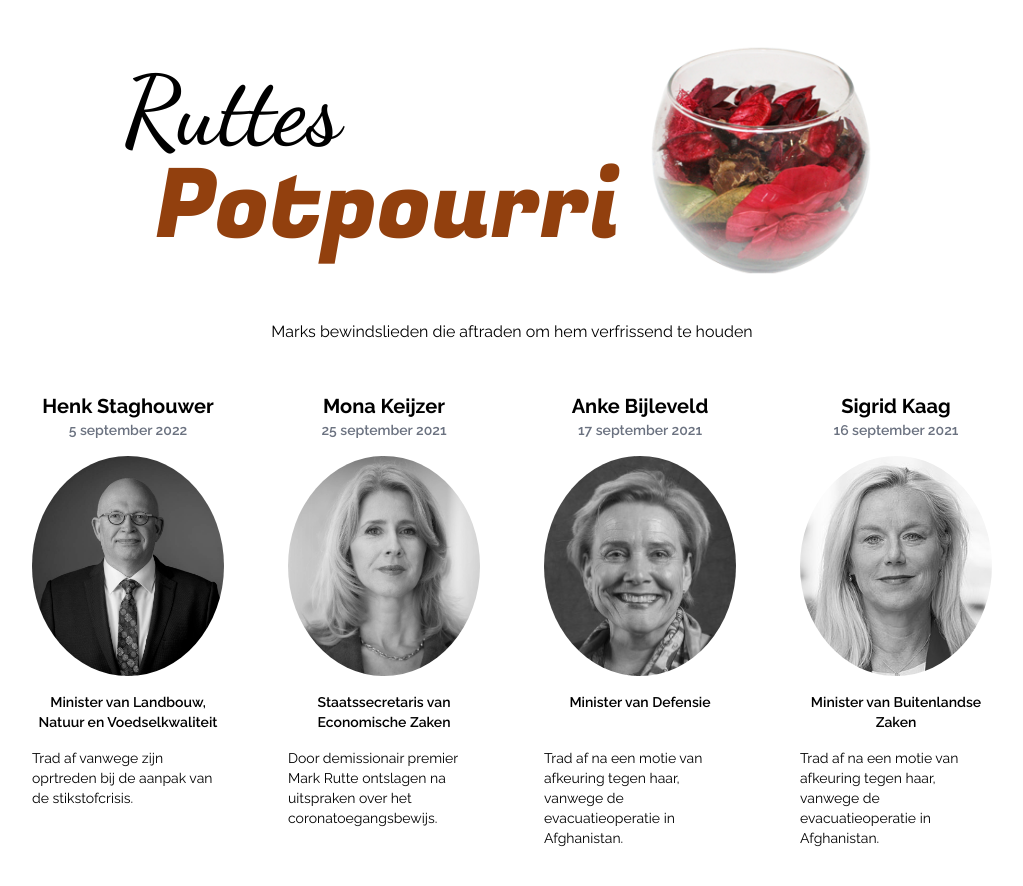
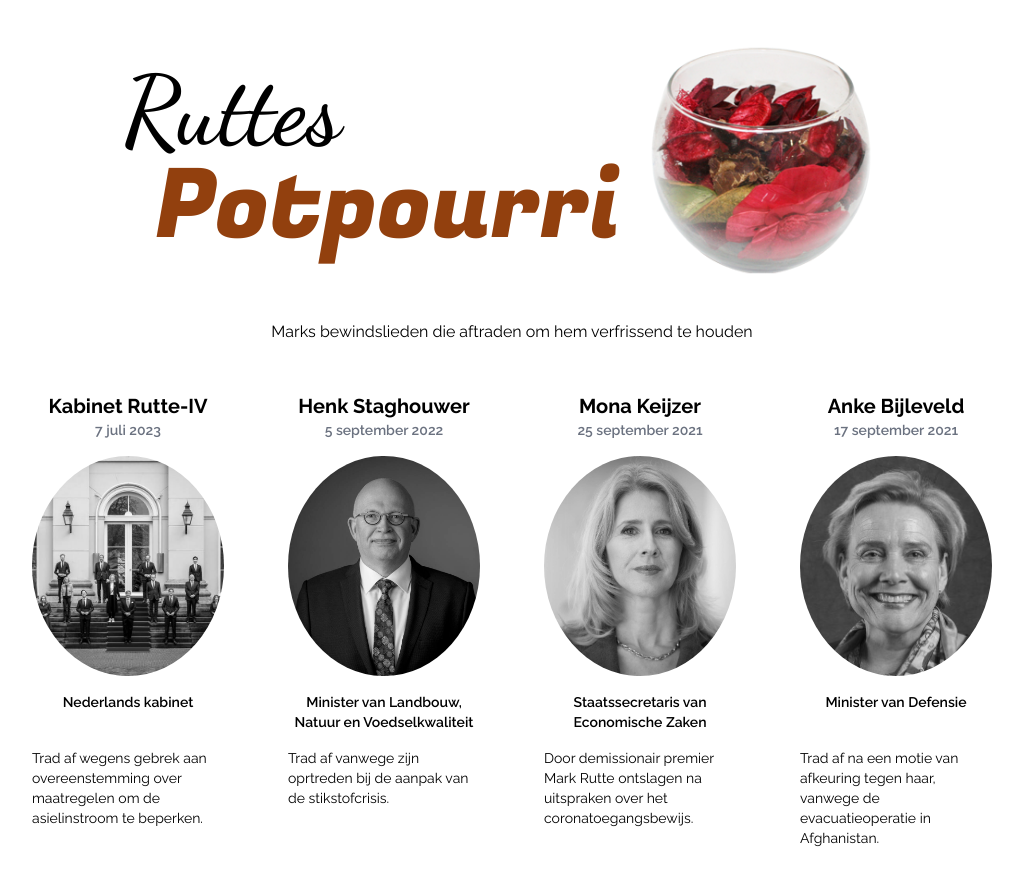
Before and after one commit to jvanhees/ruttes-potpourri, a Jekyll site: the page built from index.html, in a window 1280 px wide and 900 px high. Shown: the top 886 px of the window, without its empty margins (128-1151 px from the left). Built offline with Jekyll 4.4.1, drawn with Linux system fonts in a browser that asks for light colours.

Commit message:
Update casualties.yml

```diff
--- a/_data/casualties.yml
+++ b/_data/casualties.yml
@@ -1,3 +1,12 @@
+- name: Kabinet Rutte-IV
+  title: Nederlands kabinet
+  party: VVD, CDA, D66, CU
+  date: 7 juli 2023
+  img: /assets/img/bordesfoto-kabinet-rutte-4.jpg
+  url: https://nos.nl/artikel/2481938-kabinet-gevallen-geen-akkoord-over-asielmaatregelen
+  description: >-
+    Trad af wegens gebrek aan overeenstemming over maatregelen om de asielinstroom te beperken.
+
 - name: Henk Staghouwer
   title: Minister van Landbouw, Natuur en Voedselkwaliteit
   party: ChristenUnie
```
